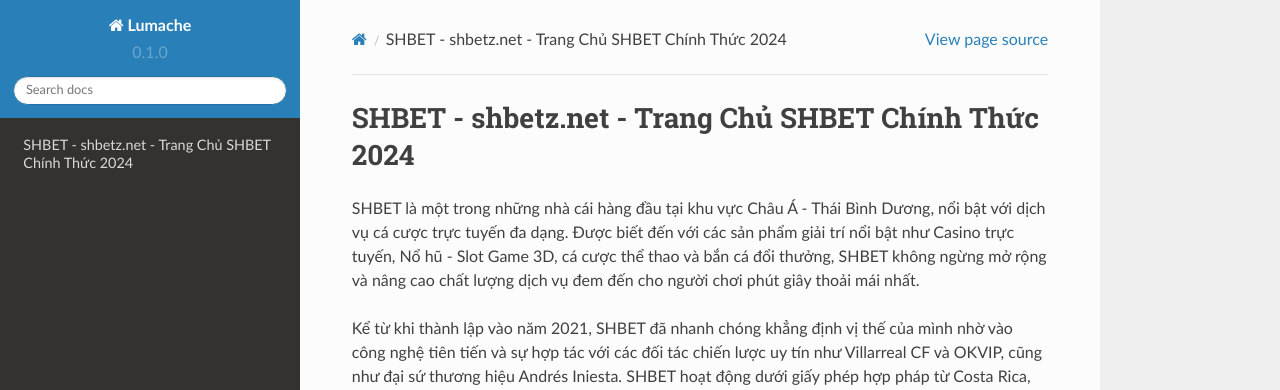
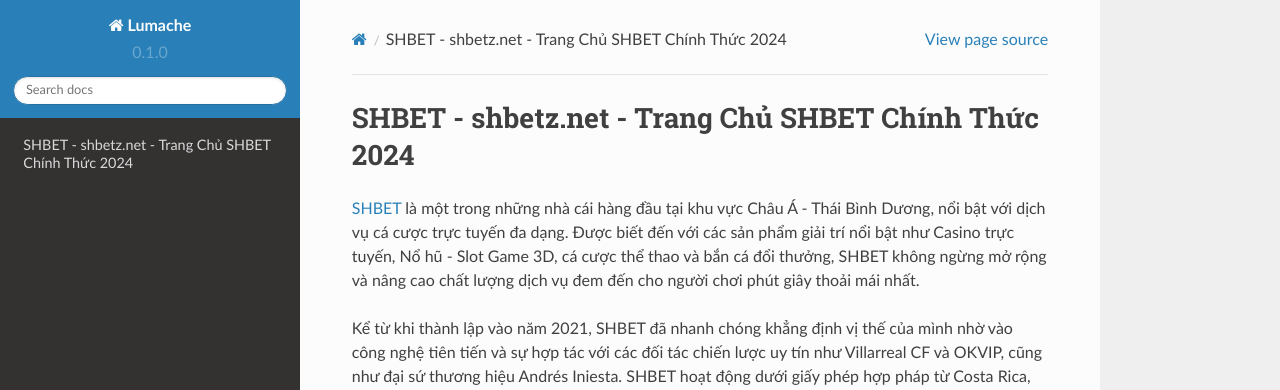
Before and after one commit to morriscraig2868/shbetznet, a Sphinx documentation site: the page built from docs/source/index.rst, in a window 1280 px wide and 927 px high. Shown: the top 390 px of the window. Built offline with Sphinx 7.4.7 and the Read the Docs theme 2.0.0, drawn with Linux system fonts in a browser that asks for light colours; part of the change alters nothing that is shown.

```diff
--- a/docs/source/index.rst
+++ b/docs/source/index.rst
@@ -1,7 +1,7 @@
 SHBET - shbetz.net - Trang Chủ SHBET Chính Thức 2024
 ===================================
 
-SHBET là một trong những nhà cái hàng đầu tại khu vực Châu Á - Thái Bình Dương, nổi bật với dịch vụ cá cược trực tuyến đa dạng. Được biết đến với các sản phẩm giải trí nổi bật như Casino trực tuyến, Nổ hũ - Slot Game 3D, cá cược thể thao và bắn cá đổi thưởng, SHBET không ngừng mở rộng và nâng cao chất lượng dịch vụ đem đến cho người chơi phút giây thoải mái nhất.
+`SHBET <https://shbetz.net/>`_ là một trong những nhà cái hàng đầu tại khu vực Châu Á - Thái Bình Dương, nổi bật với dịch vụ cá cược trực tuyến đa dạng. Được biết đến với các sản phẩm giải trí nổi bật như Casino trực tuyến, Nổ hũ - Slot Game 3D, cá cược thể thao và bắn cá đổi thưởng, SHBET không ngừng mở rộng và nâng cao chất lượng dịch vụ đem đến cho người chơi phút giây thoải mái nhất.
 
 Kể từ khi thành lập vào năm 2021, SHBET đã nhanh chóng khẳng định vị thế của mình nhờ vào công nghệ tiên tiến và sự hợp tác với các đối tác chiến lược uy tín như Villarreal CF và OKVIP, cũng như đại sứ thương hiệu Andrés Iniesta. SHBET hoạt động dưới giấy phép hợp pháp từ Costa Rica, Philippines, và Isle of Man, đảm bảo tính bảo mật và công bằng trong mọi hoạt động cá cược.
 
```
